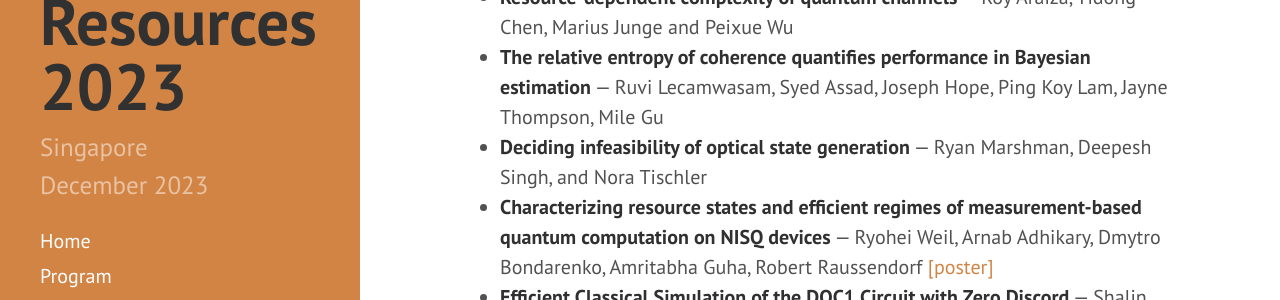
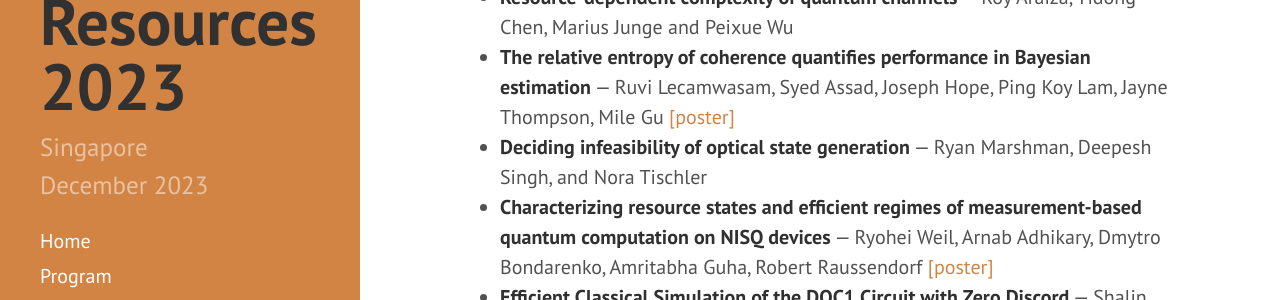
Before and after one commit to RyujiPat2/RyujiPat2.github.io, a Jekyll site: the page built from posters.md, in a window 1280 px wide and 900 px high, scrolled down 1132 px. Shown: the part 156-456 px from the top of the window. Built offline with Jekyll 4.4.1, drawn with Linux system fonts in a browser that asks for light colours; nearby versions of some CDN libraries.

Commit message:
Update posters.md

```diff
--- a/posters.md
+++ b/posters.md
@@ -27,7 +27,7 @@ Poster sessions take place on Monday and Tuesday in the foyer just outside the B
 * **Causal classification of spatiotemporal quantum correlations** &mdash; Minjeong Song, Varun Narasimhachar, Bartosz Regula, Thomas J. Elliott, Mile Gu
 * **Reservoir-free decoherence in flying qubits** &mdash; Nicolò Piccione, Léa Bresque, Andrew N. Jordan, Robert S. Whitney, Alexia Auffèves
 * **Resource-dependent complexity of quantum channels** &mdash; Roy Araiza, Yidong Chen, Marius Junge and Peixue Wu
-* **The relative entropy of coherence quantifies performance in Bayesian estimation** &mdash; Ruvi Lecamwasam, Syed Assad, Joseph Hope, Ping Koy Lam, Jayne Thompson, Mile Gu
+* **The relative entropy of coherence quantifies performance in Bayesian estimation** &mdash; Ruvi Lecamwasam, Syed Assad, Joseph Hope, Ping Koy Lam, Jayne Thompson, Mile Gu<a href="https://drive.google.com/file/d/1yFojxYIqjv3PIpuWKNH_wb3hBSt8edo-/view?usp=sharing">&nbsp;[poster]</a>
 * **Deciding infeasibility of optical state generation** &mdash; Ryan Marshman, Deepesh Singh, and Nora Tischler
 * **Characterizing resource states and efficient regimes of measurement-based quantum computation on NISQ devices** &mdash; Ryohei Weil, Arnab Adhikary, Dmytro Bondarenko, Amritabha Guha, Robert Raussendorf<a href="https://drive.google.com/file/d/1tzo-n3M1UdNO9L4tZuks_z9UO2wvYFZD/view?usp=sharing">&nbsp;[poster]</a>
 * **Efficient Classical Simulation of the DQC1 Circuit with Zero Discord** &mdash; Shalin Jose, A. K. Sairam, Anil Shaji
```
